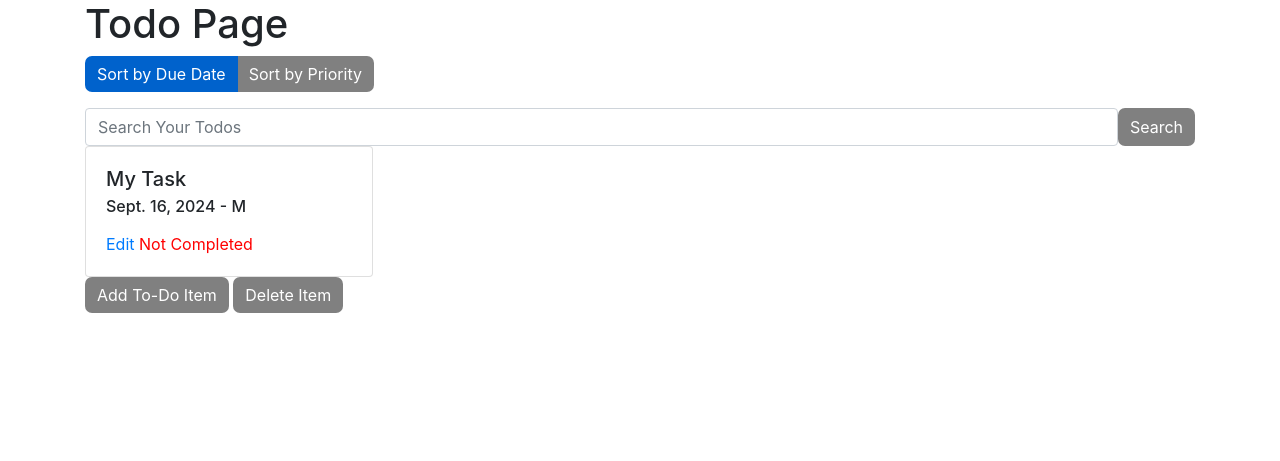
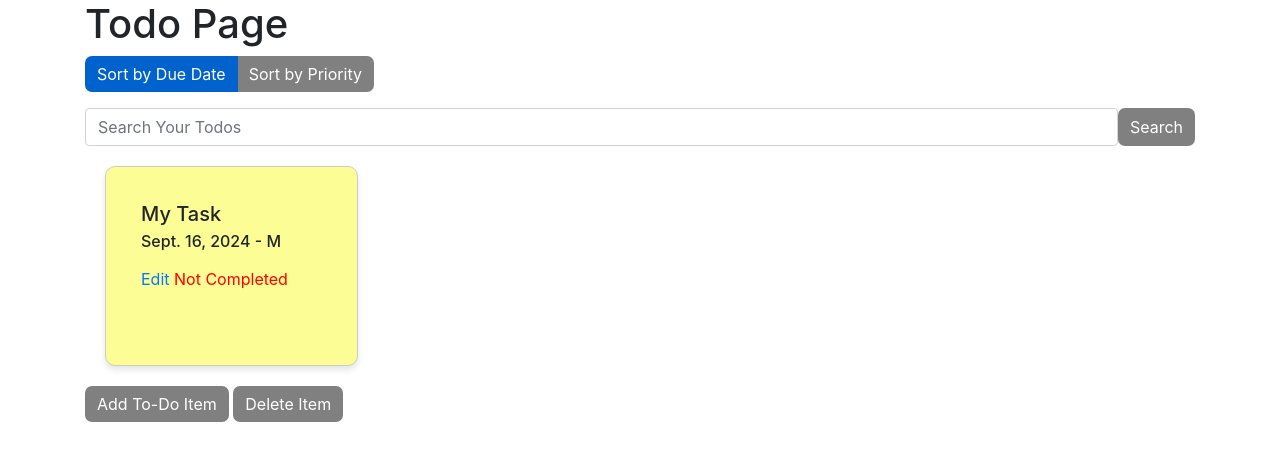
Before and after one commit to RSO1999/mini-project-task-management, a Django app: page /todo-page in a window 1280 px wide. Shown: the part 68-529 px from the top of the page. Run offline with Django 5.2, Linux system fonts and the light colour scheme; a user stored in the database is signed in; data comes from the database, SQL or seed files in the repository; some libraries are stand-ins or nearby versions.

Commit message:
added some styles to todo page

```diff
--- a/miniproject1/todolist5/templates/todo_page.html
+++ b/miniproject1/todolist5/templates/todo_page.html
@@ -15,16 +15,15 @@
     <button class="btn btn-outline-success" type="submit">Search</button>
 </form>
 
-<div>
+<div class="todo-grid">
     {% if todos %}
         {% for todo in todos %}
-            <div class="card" style="width: 18rem;">
+            <div class="card sticky-note" style="background-color: {% cycle '#fdfd96' '#ffb6b9' '#d4f1f4' '#ffcc99' %};">
                 <div class="card-body">
                     <h5 class="card-title">{{ todo.title }}</h5>
-                    <h6 class="card-subtitle mb-2 text-body-secondary">{{todo.due_date}} - {{todo.priority}}</h6>
+                    <h6 class="card-subtitle mb-2 text-body-secondary">{{ todo.due_date }} - {{ todo.priority }}</h6>
                     <p class="card-text">{{ todo.description }}</p>
                     <a href="{% url 'edit_todo' todo.id %}">Edit</a>
-                    <!--added edit button-->
                     {% if todo.completed %}
                         <span style="color: green;">Completed</span>
                     {% else %}
@@ -42,7 +41,33 @@
     <p>You need to be logged in to view your todo items.</p>
 {% endif %}
 
+<a href="{% url 'add_todo_item' %}" class="btn">Add To-Do Item</a>
+<a href="{% url 'delete_todo_item' %}" class="btn">Delete Item</a>
+
 <style>
+  /* grid */
+  .todo-grid {
+    display: grid;
+    grid-template-columns: repeat(auto-fill, minmax(200px, 1fr));
+    gap: 20px;
+    padding: 20px;
+  }
+
+  /* sticky note */
+  .sticky-note {
+    padding: 15px;
+    border-radius: 10px;
+    box-shadow: 0 4px 6px rgba(0, 0, 0, 0.1);
+    border: 1px solid #ccc;
+    transition: transform 0.2s ease;
+    min-height: 200px;
+  }
+
+  .sticky-note:hover {
+    transform: translateY(-5px);
+  }
+
+  /* button styling */
   .btn {
     background-color: grey;
     color: white;
@@ -50,6 +75,4 @@
     border-radius: 7px;
   }
 </style>
-<a href="{% url 'add_todo_item' %}" class="btn">Add To-Do Item</a>
-<a href="{% url 'delete_todo_item'%}" class="btn">Delete Item</a>
 {% endblock %}
```
Lines whose indentation alone changed are shown as unchanged.
